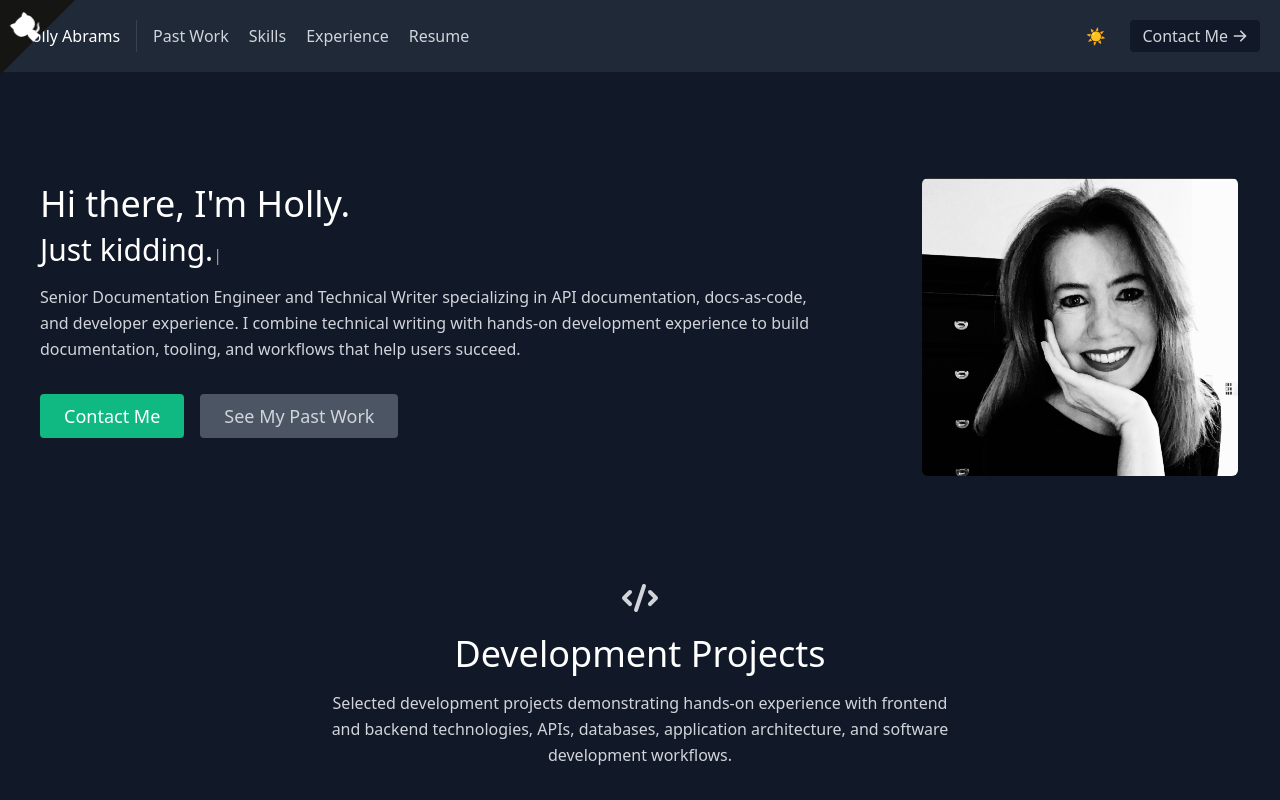
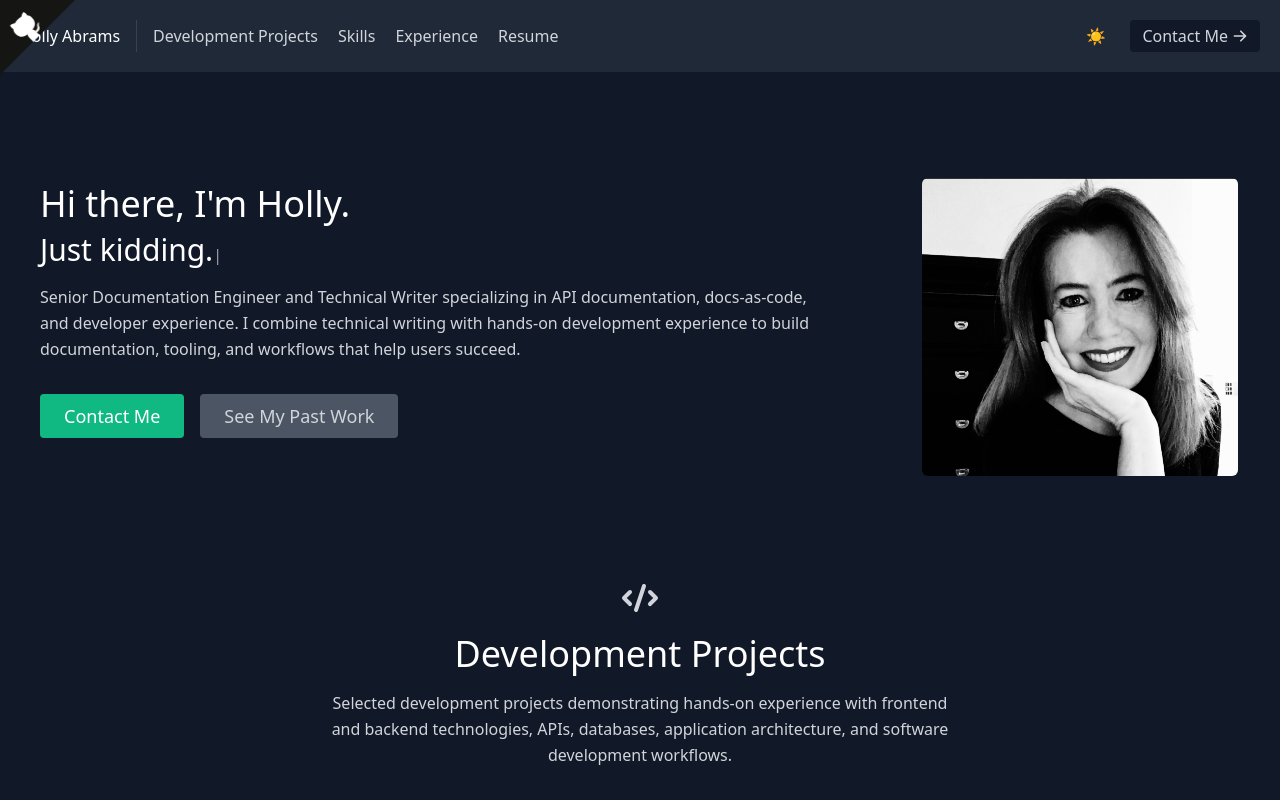
Before and after one commit to hollyabrams/portfolio, a React (Create React App) app: page / in a window 1280 px wide. Shown: the top 800 px of the page. Built offline with nearby package versions, Linux system fonts and the light colour scheme.

Commit message:
Update portfolio navigation

```diff
--- a/src/components/Navbar.js
+++ b/src/components/Navbar.js
@@ -16,7 +16,7 @@ export default function Navbar() {
         </a>
         <nav className="md:mr-auto md:ml-4 md:py-1 md:pl-4 md:border-l md:border-gray-700	flex flex-wrap items-center text-base justify-center">
           <a href="#projects" className="mr-5 hover:text-gray-400">
-            Past Work
+            Development Projects
           </a>
           <a href="#skills" className="mr-5 hover:text-gray-400">
             Skills
```
Also changed, not shown: 7 other files (tests, documents, lock files or other folders).
